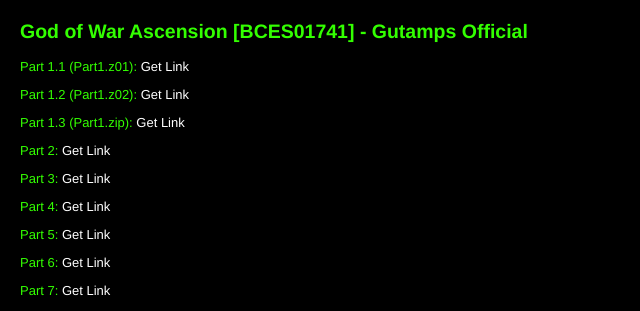
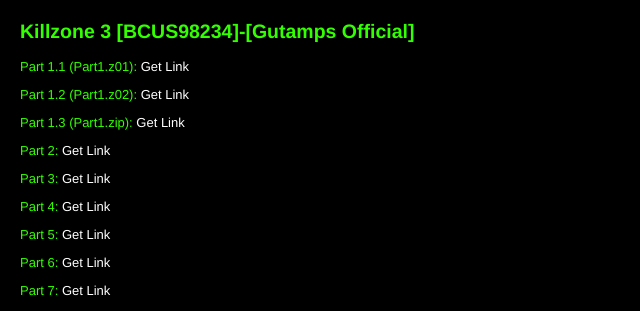
Before and after one commit to gutampsid/kz3gomf.github.io, a plain HTML site: page index.html in a window 1280 px wide. Shown: the top 311 px of the page, without its empty margins (0-640 px from the left). Drawn offline with Linux system fonts and the light colour scheme.

Commit message:
Update index.html

```diff
--- a/index.html
+++ b/index.html
@@ -34,7 +34,7 @@
     </style>
 </head>
 <body>
-    <h2>God of War Ascension [BCES01741] - Gutamps Official</h2>
+    <h2>Killzone 3 [BCUS98234]-[Gutamps Official]</h2>
     <p>Part 1.1 (Part1.z01): <a href="https://www.mediafire.com/file/q01s5ou5u40cxad/Killzone_3_%255BBCUS98234%255D-%255BGO%255D_Part1.z01/file" target="_blank" rel="noopener">Get Link</a></p>
     <p>Part 1.2 (Part1.z02): <a href="https://www.mediafire.com/file/gqb4svgk1f3f6su/Killzone_3_%255BBCUS98234%255D-%255BGO%255D_Part1.z02/file" target="_blank" rel="noopener">Get Link</a></p>
     <p>Part 1.3 (Part1.zip): <a href="https://www.mediafire.com/file/h40yqfy23wx26ka/Killzone_3_%255BBCUS98234%255D-%255BGO%255D_Part1.zip/file" target="_blank" rel="noopener">Get Link</a></p>
```
